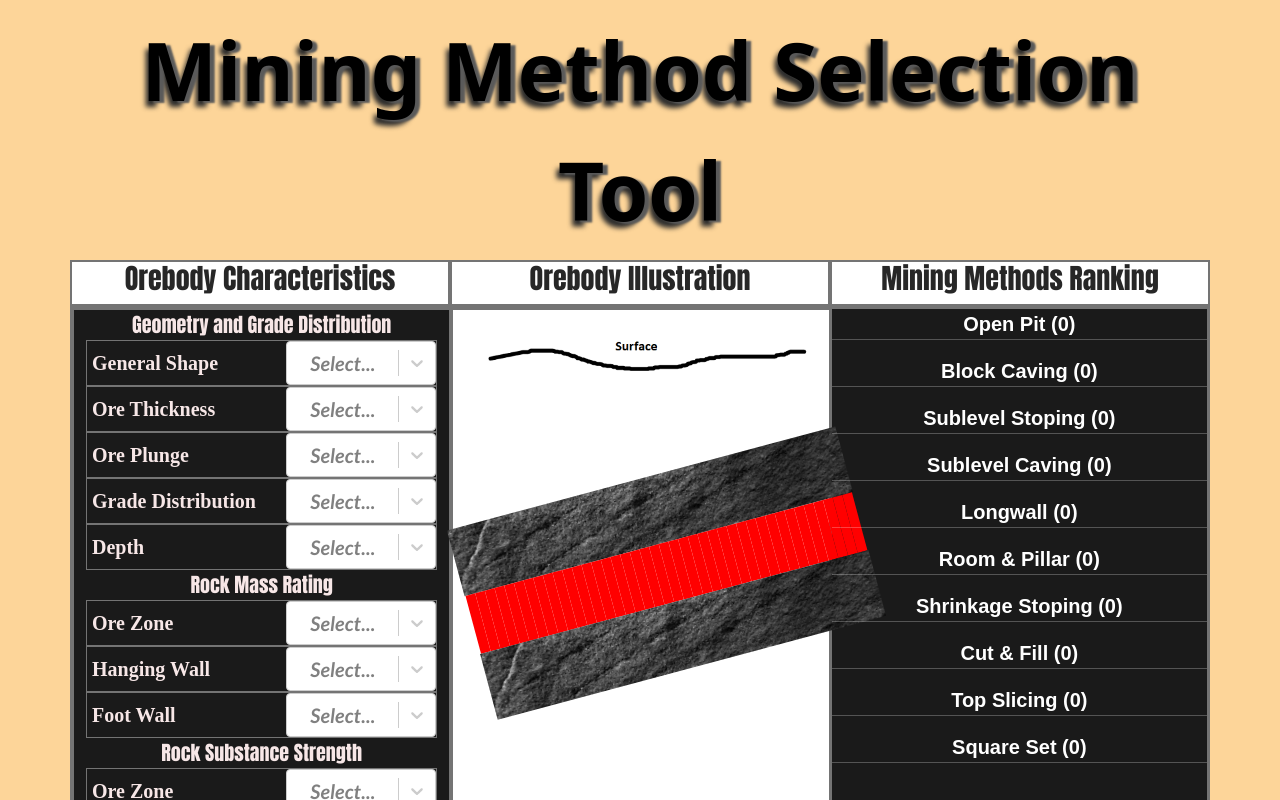
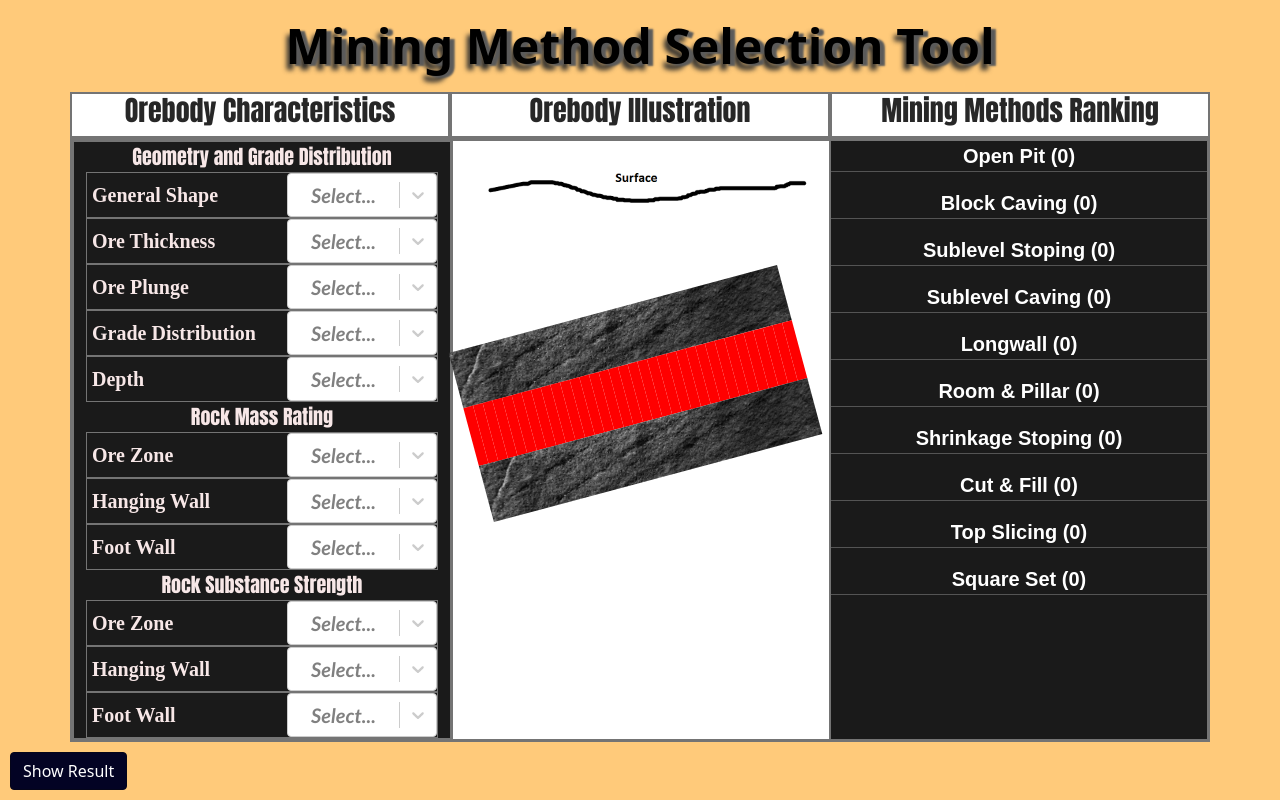
Before and after one commit to IIAbinashMishraII/MMST, a React (Create React App) app: page / in a window 1280 px wide. Shown: the top 800 px of the page. Built offline with nearby package versions, Linux system fonts and the light colour scheme.

Commit message:
--no-edit

```diff
--- a/src/App.css
+++ b/src/App.css
@@ -2,23 +2,35 @@ html{
   background-color: #ff8a2a;
 }
 .body{
-  background-color: #fdd599;padding: auto;background-repeat:space ;
+  background-color: #ffca7a;padding: auto;background-repeat:space ;
 }
 .Head{
-  border: 2px #ffffff ; color: #000000;text-align: center;font-weight: bold;font-size: 80px;padding: 10px;text-decoration: black;
+  border: 2px #ffffff ; color: #000000;text-align: center;font-weight: bold;font-size:300%;padding: 10px;text-decoration: black;
   gap: 0px;text-shadow : 5px 2px 2px #5a5a5a, -3px 6px 5px #2c2c2c;;
 }
 .rows{
   border: 2px solid #747474 ; color: #000000;text-align: center;font-weight: bold;font-size: 20px;padding: 0px;
-  background-color: #9febf8;gap: 0px;
+  background-color: #ffffff;gap: 0px;
 }
-.columns{
+.cr11{
   border: 2px solid #747474;color: #272727;font-weight: bold;font-family: Impact, Haettenschweiler, 'Arial Narrow Bold', sans-serif;
-  text-align: center;padding: 0 px;background-color: white;
+  text-align: center;padding: 0 px;background-color: rgb(255, 255, 255)!important;
+}
+.cr12{
+  border: 2px solid #747474;color: #272727;font-weight: bold;font-family: Impact, Haettenschweiler, 'Arial Narrow Bold', sans-serif;
+  text-align: center;padding: 0 px;background-color: rgb(255, 255, 255)!important;
+}
+.cr13{
+  border: 2px solid #747474;color: #272727;font-weight: bold;font-family: Impact, Haettenschweiler, 'Arial Narrow Bold', sans-serif;
+  text-align: center;padding: 0 px;background-color: rgb(255, 255, 255)!important;
 }
 .rows1{
   background-color: #1a1a1a;border: 2px #747474;color: #f7e7e7;text-align: center!important;padding: 0 px;
   font-family:Impact, Haettenschweiler, 'Arial Narrow Bold', sans-serif!important;
+}
+.columns2{
+  background-color: #ffffff;border: 1px solid #747474;padding-top: 0px;font-family: sans-serif!important;font-stretch: ultra-expanded;
+  color: #ffffff;font-family: Tahoma;
 }
 .columns3{
   background-color: #1a1a1a;border: 1px solid #747474;padding-top: 0px;font-family: sans-serif!important;font-stretch: ultra-expanded;
@@ -38,8 +50,7 @@ html{
   font-family: 'Trebuchet MS', 'Lucida Sans Unicode', 'Lucida Grande', 'Lucida Sans', Arial, sans-serif;
 }
 .button{
-  margin-left: 177px;
-  padding: 5px;
+  padding: 10px;
   text-align:justify;
 }
 .btn-primary {
--- a/src/App.js
+++ b/src/App.js
@@ -71,7 +71,7 @@ var def=Array(20)
   for(var i=0; i<20; i++) def[i]=0
 
 const getColor = (selected, idx) => {
-  if(idx === 0 || idx === 39) return "red"
+  if(idx === 0 || idx === 33) return "red"
   if(selected === 2) return ((idx & 1 ) ? "red" : "white")
   if(selected === 3) return ((Math.random() * 2) >= 1) ? "red" : "white"
   return "red"
@@ -112,12 +112,12 @@ class App extends React.Component {
       <Container>
         <Row className="Head"><strong>Mining Method Selection Tool</strong></Row>
         <Row className="FRows">
-          <Col className="columns"><h3>Orebody Characteristics </h3></Col>
-          <Col className="columns"><h3>Orebody Illustration</h3></Col>
-          <Col className="columns"><h3>Mining Methods Ranking</h3></Col>
+          <Col className="cr11"><h3>Orebody Characteristics </h3></Col>
+          <Col className="cr12"><h3>Orebody Illustration</h3></Col>
+          <Col className="cr13"><h3>Mining Methods Ranking</h3></Col>
         </Row>
         <Row className="rows">
-          <Col className="columns">
+          <Col className="cr11">
 
             <Row><div className="rows1">Geometry and Grade Distribution
               {
@@ -161,22 +161,22 @@ class App extends React.Component {
 
           </Col>
 
-          <Col className="columns" style = {{position: "relative"}}>
+          <Col className="columns2" style = {{position: "relative"}}>
             <Row>
               <img src={surface} alt = "Surface" />
             </Row>
             <Row style = {{
               position: "absolute",
-              top: 152 + (this.state.selected[4] === 2 ? 75 : (this.state.selected[4] === 3 ? 150 : 10)),
+              top: 152 + (this.state.selected[4] === 2 ? 75 : (this.state.selected[4] === 3 ? 120 : 10)),
               transform: `rotate(-${this.state.selected[2] < 2 ? 15 : (this.state.selected[2] === 2 ? 35 : 75)}deg)`
               }}>
-              <Row><img src = {rock} alt = "Rock" /></Row>
+              <Row><img style={{width:370}} src = {rock} alt = "Rock" /></Row>
               <Row>
                 <div style = {{
-                  width:450,
+                  width:370,
                   height: (this.state.selected[1] ? this.state.selected[1] * 20 : 60),
                 }}>
-                  {[...Array(40).keys()].map(idx => (
+                  {[...Array(34).keys()].map(idx => (
                     <div style = {{
                       display: 'inline-block',
                       width: 10,
@@ -186,7 +186,7 @@ class App extends React.Component {
                   ))}
                 </div>
               </Row>
-              <Row><img src = {rock} alt = "Rock" /></Row>
+              <Row><img style={{width:370}} src = {rock} alt = "Rock" /></Row>
             </Row>
           </Col>
           <Col className="columns3">
```
